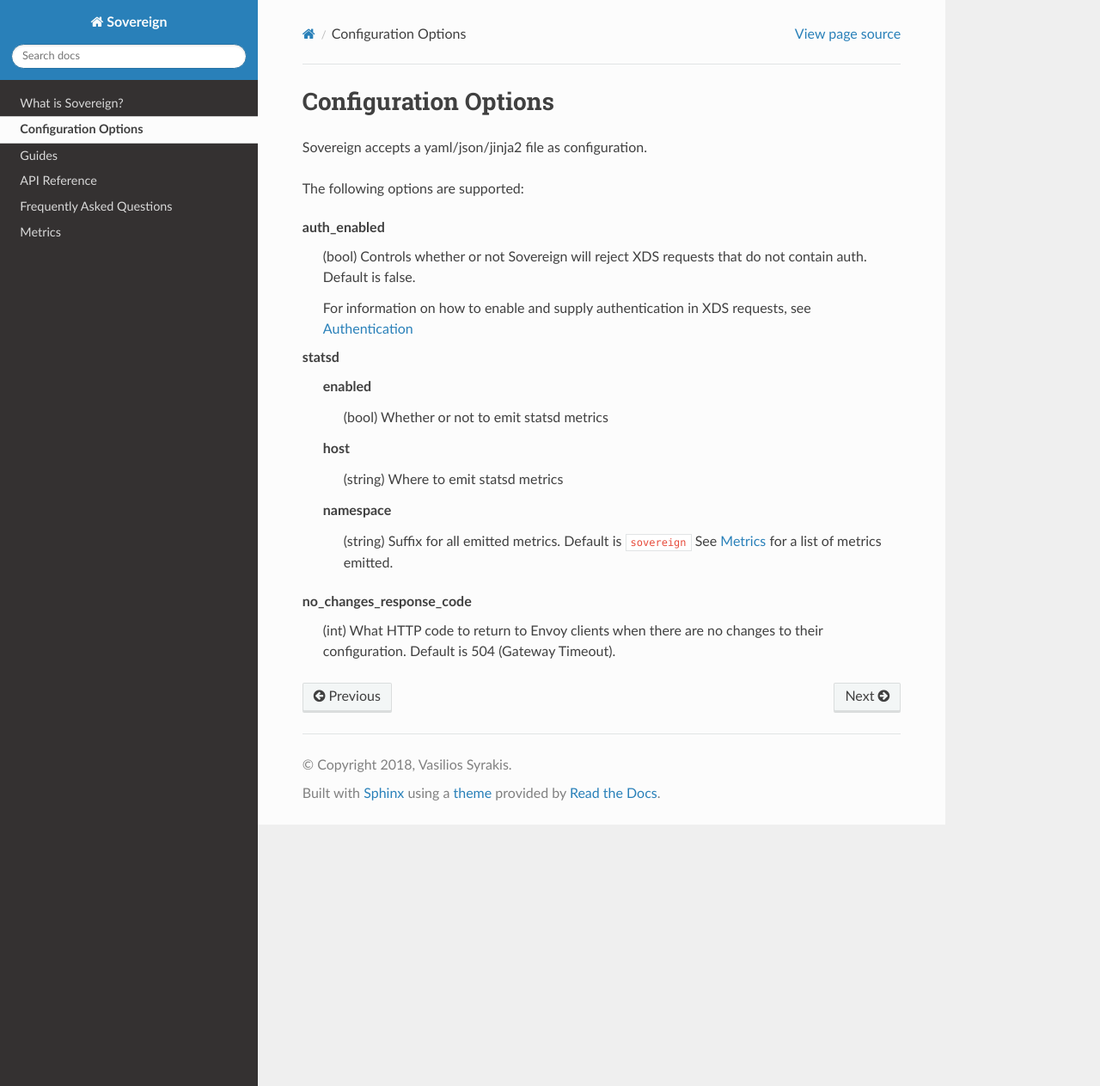
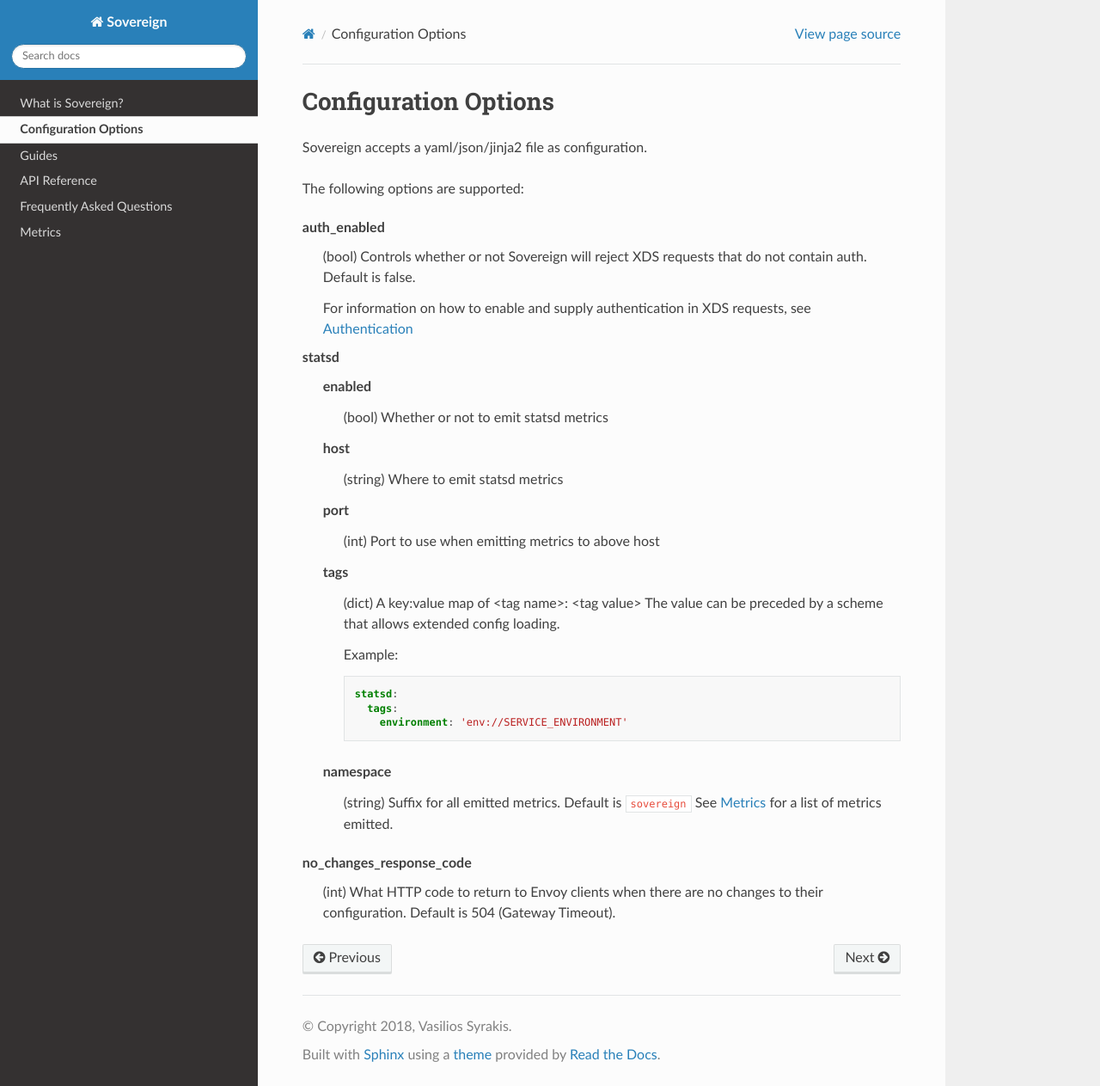
Before and after one commit to cetanu/sovereign, a Sphinx documentation site: the page built from docs/config.rst, in a window 1280 px wide and 1263 px high. Shown: the whole window at 86% size. Built offline with Sphinx 7.4.7 and the Read the Docs theme 2.0.0, drawn with Linux system fonts in a browser that asks for light colours.

Commit message:
Allow port/tags for statsd configuration

```diff
--- a/docs/config.rst
+++ b/docs/config.rst
@@ -18,6 +18,21 @@
   host
     (string) Where to emit statsd metrics
 
+  port
+    (int) Port to use when emitting metrics to above host
+
+  tags
+    (dict) A key:value map of <tag name>: <tag value>
+    The value can be preceded by a scheme that allows extended config loading.
+
+    Example:
+
+    .. code-block:: yaml
+
+       statsd:
+         tags:
+           environment: 'env://SERVICE_ENVIRONMENT'
+
   namespace
     (string) Suffix for all emitted metrics. Default is ``sovereign``
     See :ref:`Metrics` for a list of metrics emitted.
--- a/src/sovereign/__init__.py
+++ b/src/sovereign/__init__.py
@@ -32,6 +32,9 @@
     if CONFIG.get('statsd', {}).get('enabled'):
         statsd.host = CONFIG['statsd']['host']
         statsd.namespace = CONFIG['statsd'].get('namespace', 'sovereign')
+        for tag, value in CONFIG['statsd'].get('tags', {}).items():
+            value = config_loader.load(value)
+            statsd.constant_tags.extend([f'{tag}:{value}'])
 
     NO_CHANGE_CODE = CONFIG.get('no_changes_response_code', 304)
 
```
Also changed, not shown: CHANGELOG.md (+5 -0 lines), 1 other file.
